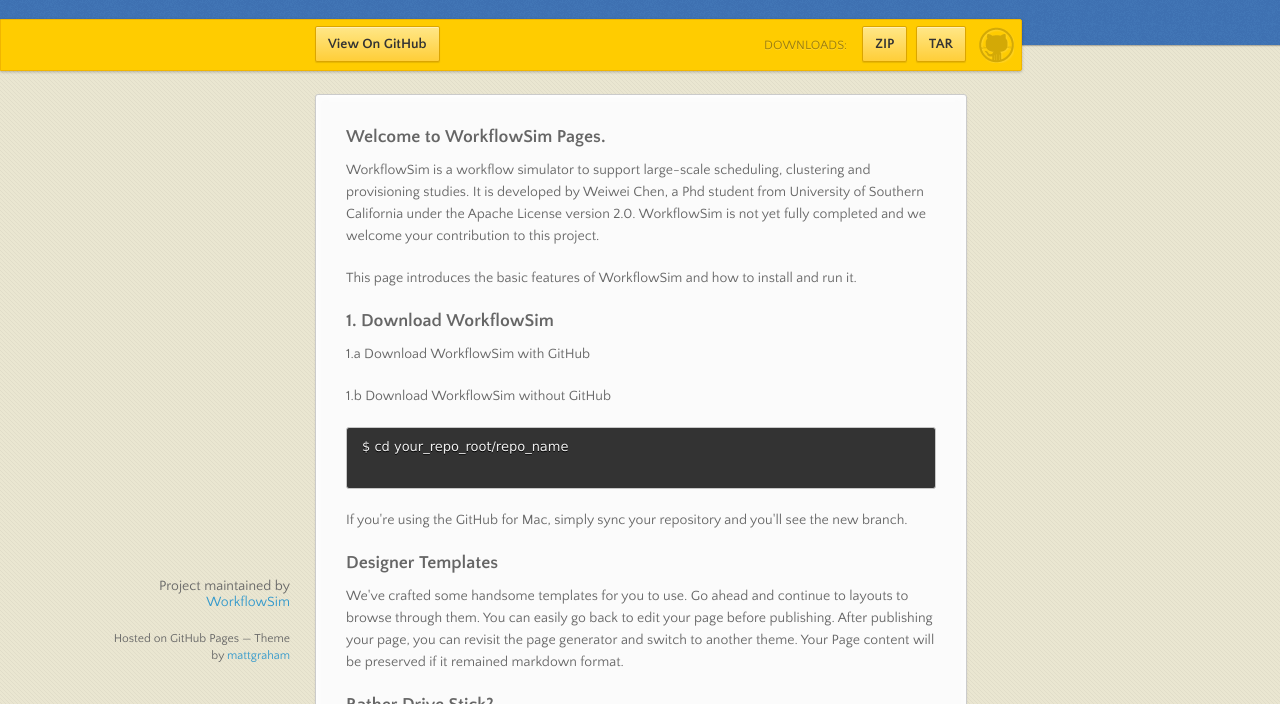
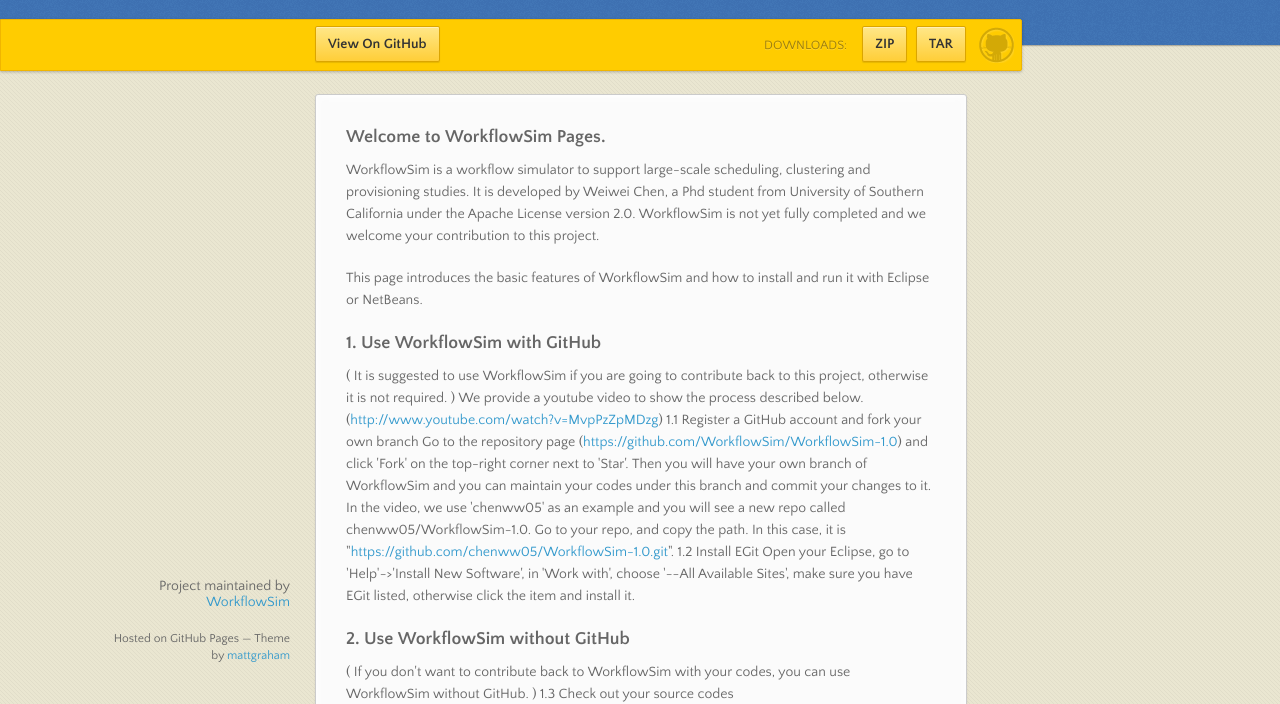
Before and after one commit to WorkflowSim/WorkflowSim-1.0, a plain HTML site: page index.html in a window 1280 px wide. Shown: the part 96-800 px from the top of the page. Drawn offline with nearby package versions, Linux system fonts and the light colour scheme.

```diff
--- a/index.html
+++ b/index.html
@@ -43,13 +43,21 @@
 
 <p>WorkflowSim is a workflow simulator to support large-scale scheduling, clustering and provisioning studies. It is developed by Weiwei Chen, a Phd student from University of Southern California under the Apache License version 2.0. WorkflowSim is not yet fully completed and we welcome your contribution to this project. </p>
 
-<p>This page introduces the basic features of WorkflowSim and how to install and run it. </p>
+<p>This page introduces the basic features of WorkflowSim and how to install and run it with Eclipse or NetBeans.</p>
 
-<h3>1. Download WorkflowSim</h3>
+<h3>1. Use WorkflowSim with GitHub</h3>
 
-<p>1.a Download WorkflowSim with GitHub</p>
+<p>( It is suggested to use WorkflowSim if you are going to contribute back to this project, otherwise it is not required. )
+We provide a youtube video to show the process described below. (<a href="http://www.youtube.com/watch?v=MvpPzZpMDzg">http://www.youtube.com/watch?v=MvpPzZpMDzg</a>)
+1.1 Register a GitHub account and fork your own branch
+Go to the repository page (<a href="https://github.com/WorkflowSim/WorkflowSim-1.0">https://github.com/WorkflowSim/WorkflowSim-1.0</a>) and click 'Fork' on the top-right corner next to 'Star'. Then you will have your own branch of WorkflowSim and you can maintain your codes under this branch and commit your changes to it. In the video, we use 'chenww05' as an example and you will see a new repo called chenww05/WorkflowSim-1.0. Go to your repo, and copy the path. In this case, it is "<a href="https://github.com/chenww05/WorkflowSim-1.0.git">https://github.com/chenww05/WorkflowSim-1.0.git</a>".
+1.2 Install EGit
+Open your Eclipse, go to 'Help'-&gt;'Install New Software', in 'Work with', choose '--All Available Sites', make sure you have EGit listed, otherwise click the item and install it. </p>
 
-<p>1.b Download WorkflowSim without GitHub</p>
+<h3>2. Use WorkflowSim without GitHub</h3>
+
+<p>( If you don't want to contribute back to WorkflowSim with your codes, you can use WorkflowSim without GitHub. )
+1.3 Check out your source codes</p>
 
 <pre><code>$ cd your_repo_root/repo_name
 
```
Also changed, not shown: params.json (+1 -1 lines).
